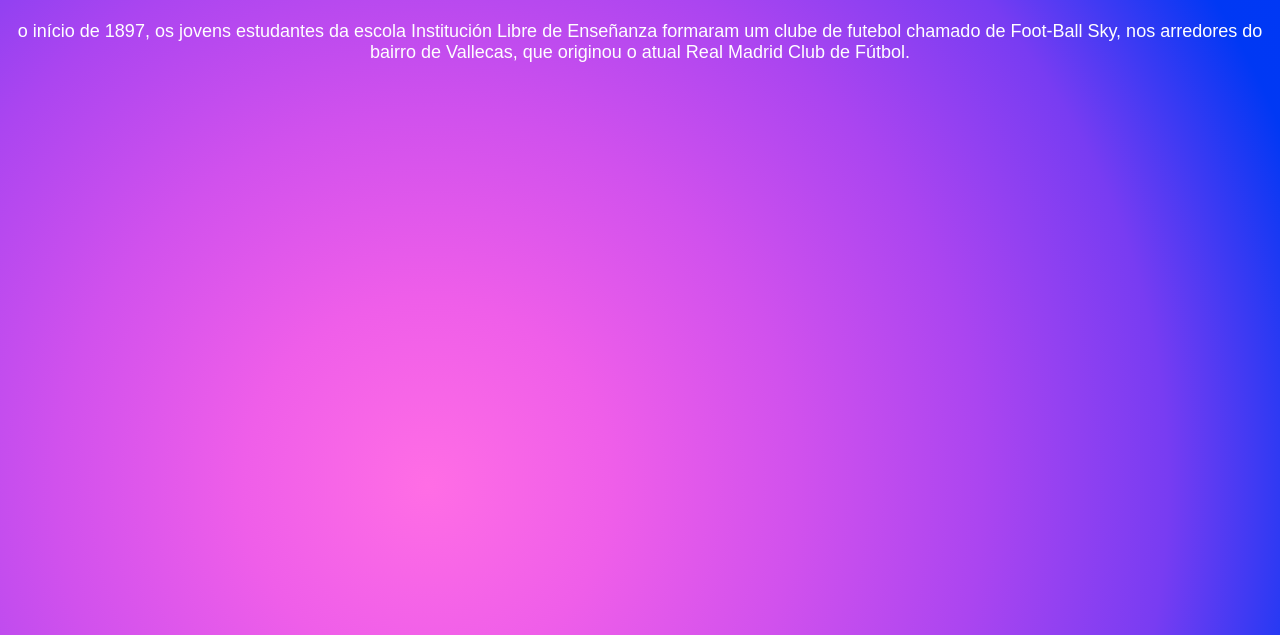
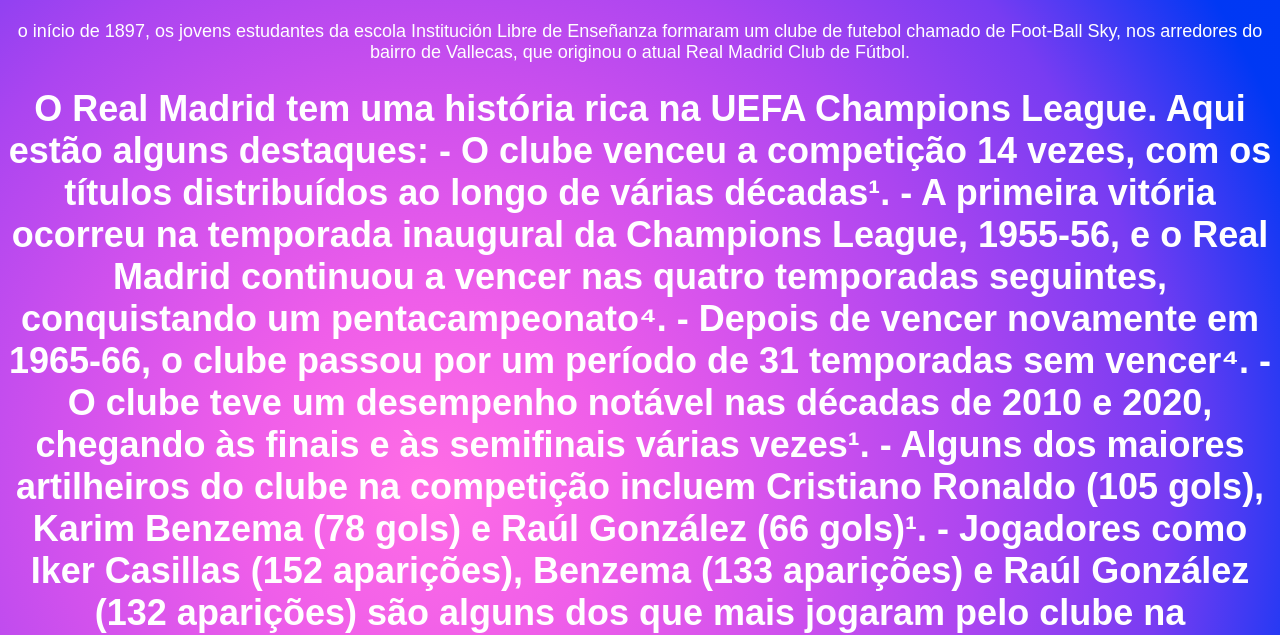
Before and after one commit to EduardoCrz7/AulaGit4, a plain HTML site: page index2.html in a window 1280 px wide. Shown: the part 335-970 px from the top of the page. Drawn offline with Linux system fonts and the light colour scheme.

Commit message:
Update index2.html

```diff
--- a/index2.html
+++ b/index2.html
@@ -25,7 +25,23 @@
         </p>
 
 
+<h1>O Real Madrid tem uma história rica na UEFA Champions League. Aqui estão alguns destaques:
 
+    - O clube venceu a competição 14 vezes, com os títulos distribuídos ao longo de várias décadas¹.
+    - A primeira vitória ocorreu na temporada inaugural da Champions League, 1955-56, e o Real Madrid continuou a vencer nas quatro temporadas seguintes, conquistando um pentacampeonato⁴.
+    - Depois de vencer novamente em 1965-66, o clube passou por um período de 31 temporadas sem vencer⁴.
+    - O clube teve um desempenho notável nas décadas de 2010 e 2020, chegando às finais e às semifinais várias vezes¹.
+    - Alguns dos maiores artilheiros do clube na competição incluem Cristiano Ronaldo (105 gols), Karim Benzema (78 gols) e Raúl González (66 gols)¹.
+    - Jogadores como Iker Casillas (152 aparições), Benzema (133 aparições) e Raúl González (132 aparições) são alguns dos que mais jogaram pelo clube na competição¹.
+
+    Para obter mais detalhes e estatísticas sobre o desempenho do Real Madrid na UEFA Champions League, você pode consultar o site oficial da UEFA¹.
+
+    Origem: conversa com o Bing, 27/02/2024
+    (1) Real Madrid | História | UEFA Champions League | UEFA.com. https://pt.uefa.com/uefachampionsleague/history/clubs/50051--real-madrid/.
+    (2) Real Madrid na Champions League: desempenho e títulos em todas as edições. https://olympics.com/pt/noticias/real-madrid-champions-league-desempenho-titulos.
+    (3) Real Madrid | History | UEFA Champions League | UEFA.com. https://www.uefa.com/uefachampionsleague/history/clubs/50051--real-madrid/.
+    (4) REAL MADRID NA CHAMPIONS LEAGUE: confira quantos títulos o Real tem na .... https://interior.ne10.uol.com.br/esportes/2022/05/15014806-real-madrid-na-champions-league-confira-quantos-titulos-o-real-tem-na-liga-dos-campeoes.html.
+    (5) Três seguidas: Real Madrid faz história | UEFA Champions League. https://pt.uefa.com/uefachampionsleague/news/0245-0e98d69f73c5-016a138e5951-1000--tres-seguidas-real-madrid-faz-historia/.</h1>
 </body>
 
 </html>
```
